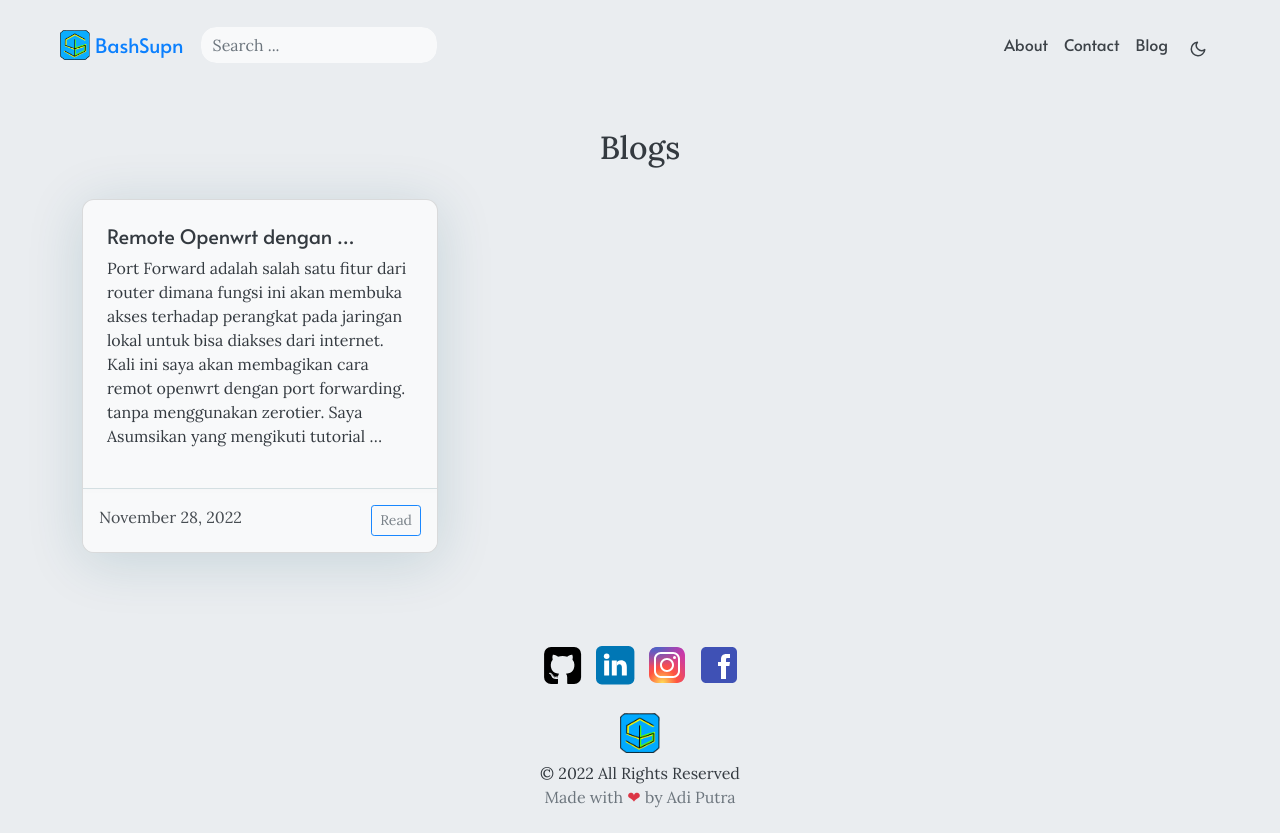
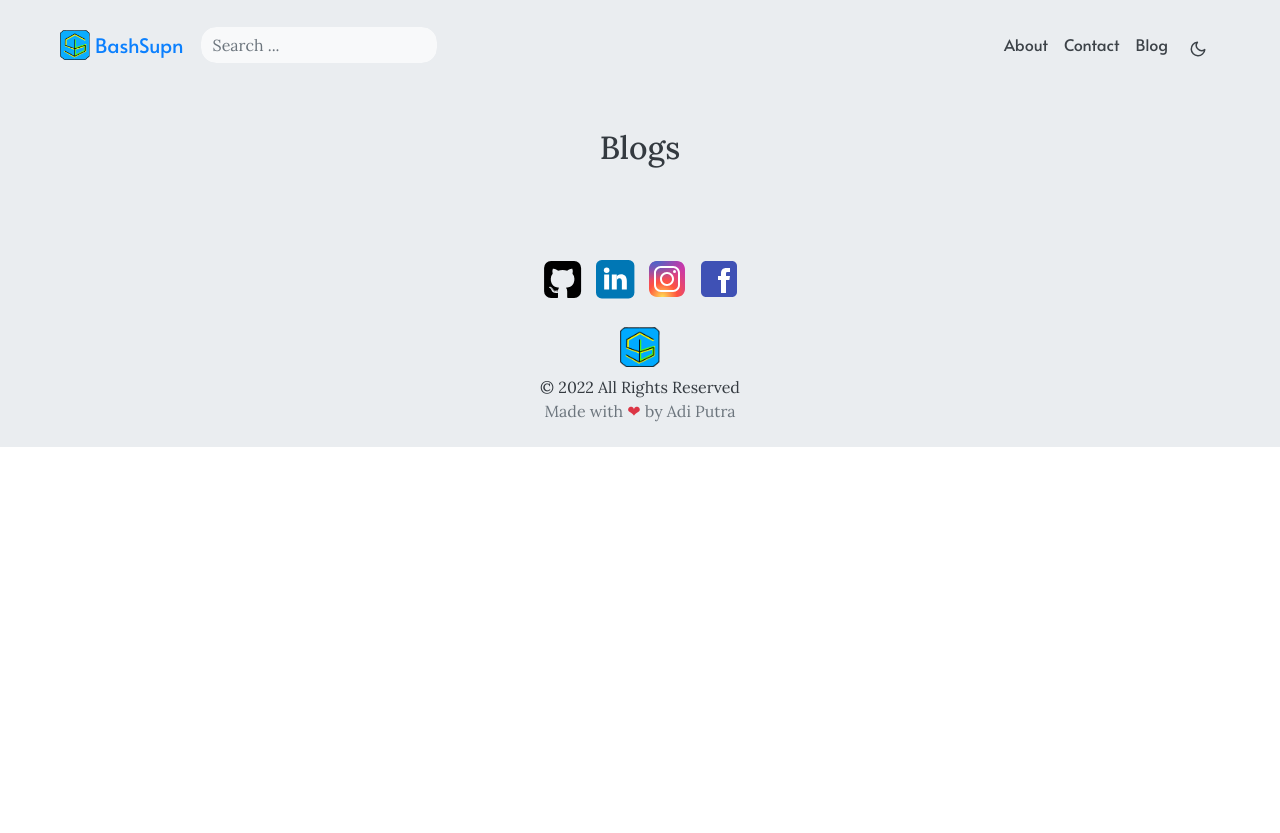
Before and after one commit to Putra-0/Putra-0.github.io, a plain HTML site: page blogs/index.html in a window 1280 px wide. After the commit the page ends 800 px from the top, so only its background shows below. Drawn offline with Linux system fonts and the light colour scheme.

Commit message:
Update index.html

```diff
--- a/blogs/index.html
+++ b/blogs/index.html
@@ -215,7 +215,7 @@ Blogs | BashSupn
     <h2 class="text-center pb-2">Blogs</h2>
     <div class="row">
 
-        <div class="col-lg-4 col-md-6 my-3">
+<!--         <div class="col-lg-4 col-md-6 my-3">
             <div class="card h-100">
                 <div class="card-body bg-transparent p-4 shadow-sm">
                     <a href="/blogs/remote-openwrt-dengan-port-forwarding/" class="primary-font card-title">
@@ -231,7 +231,7 @@ Kali ini saya akan membagikan cara remot openwrt dengan port forwarding. tanpa m
                     <a href="/blogs/remote-openwrt-dengan-port-forwarding/" class="float-end btn btn-outline-info btn-sm">Read</a>
                 </div>
             </div>
-        </div>
+        </div> -->
 
         <div class="row justify-content-center">
             <div class="col-auto m-3">
```
